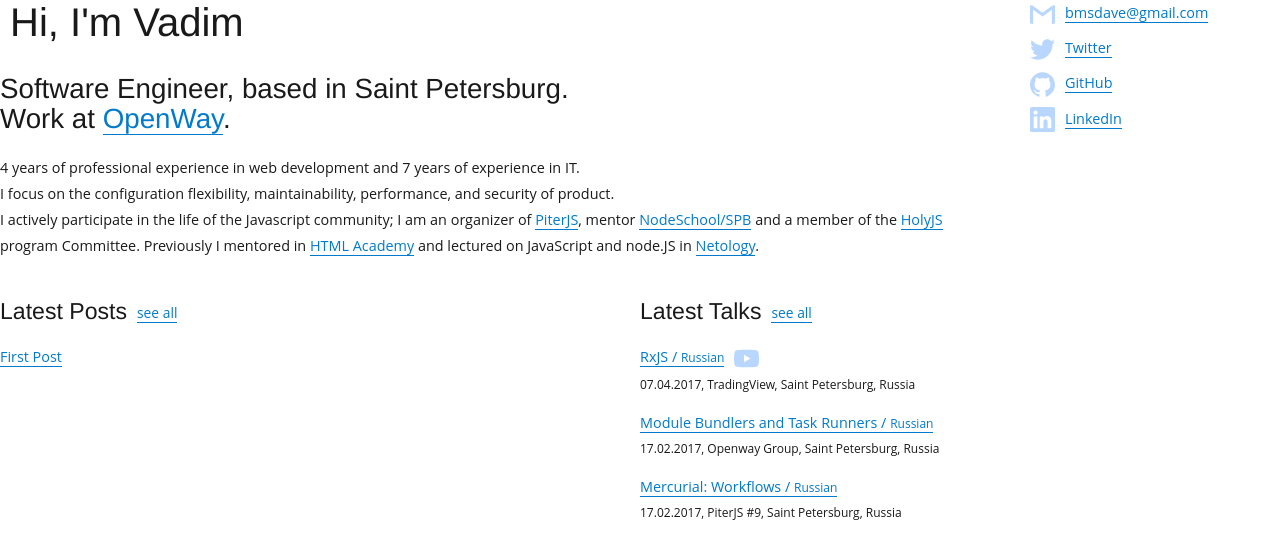
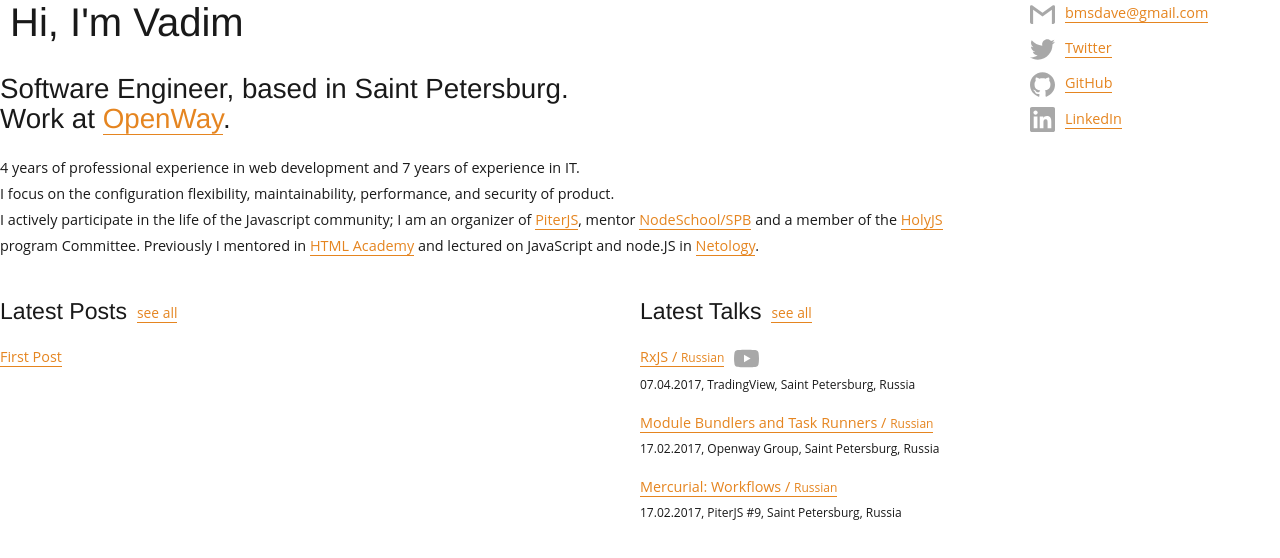
Before and after one commit to bmsdave/bmsdave.github.io, a Gatsby site: page / in a window 1280 px wide. Built offline with nearby package versions, Linux system fonts and the light colour scheme; Gatsby itself is replaced by a stand-in of ours; some packages are replaced by stand-ins of ours.

Commit message:
change colorTheme

```diff
--- a/config.js
+++ b/config.js
@@ -1,3 +1,5 @@
+import monokaiColors from "./monokaiColors";
+
 module.exports = {
     siteTitle: "Vadim Gorbachev | bmsdave", // Site title.
     shortSiteTitle: "bmsdave",
@@ -38,15 +40,7 @@ module.exports = {
             type: "linkedin"
         }
     ],
-    techInterestedIn: [
-        {
-            label: "Security"
-        },
-        {
-            label: "two",
-            href: "google.com"
-        }
-    ],
-    themeColor: "#006600", // Used for setting manifest and progress theme colors.
-    backgroundColor: "#006666" // Used for setting manifest background color.
+    themeColor: monokaiColors.colors["list.highlightForeground"], // Used for setting manifest and progress theme colors.
+    backgroundColor: monokaiColors.colors["editor.background"] // Used for setting manifest background color.
+
 };
--- a/gatsby-config.js
+++ b/gatsby-config.js
@@ -119,7 +119,7 @@ module.exports = {
             options: {
                 navigateFallback: null,
                 navigateFallbackWhitelist: [],
-                cacheId: "gatsby-plugin-offline-3"
+                cacheId: "gatsby-plugin-offline-4"
             }
         },
         {
--- /dev/null
+++ b/monokaiColors.js
@@ -0,0 +1,581 @@
+module.exports = {
+  "type": "dark",
+  "colors": {
+    "dropdown.background": "#525252",
+    "list.activeSelectionBackground": "#707070",
+    "list.focusBackground": "#707070",
+    "list.inactiveSelectionBackground": "#4e4e4e",
+    "list.hoverBackground": "#444444",
+    "list.highlightForeground": "#e58520",
+    "button.background": "#565656",
+    "editor.background": "#1e1e1e",
+    "editor.foreground": "#c5c8c6",
+    "editor.selectionBackground": "#676b7180",
+    "editor.selectionHighlightBackground": "#575b6180",
+    "editor.lineHighlightBackground": "#303030",
+    "editorLineNumber.activeForeground": "#949494",
+    "editor.wordHighlightBackground": "#4747a180",
+    "editor.wordHighlightStrongBackground": "#6767ce80",
+    "editorCursor.foreground": "#c07020",
+    "editorWhitespace.foreground": "#505037",
+    "editorIndentGuide.background": "#505037",
+    "editorGroupHeader.tabsBackground": "#282828",
+    "editorGroup.background": "#1e1e1e",
+    "tab.inactiveBackground": "#404040",
+    "tab.border": "#303030",
+    "tab.inactiveForeground": "#d8d8d8",
+    "peekView.border": "#3655b5",
+    "panelTitle.activeForeground": "#ffffff",
+    "statusBar.background": "#505050",
+    "statusBar.debuggingBackground": "#505050",
+    "statusBar.noFolderBackground": "#505050",
+    "titleBar.activeBackground": "#505050",
+    "activityBar.background": "#353535",
+    "activityBar.foreground": "#ffffff",
+    "activityBarBadge.background": "#3655b5",
+    "sideBar.background": "#272727",
+    "sideBarSectionHeader.background": "#505050",
+    "pickerGroup.foreground": "#b0b0b0",
+    "terminal.ansiWhite": "#ffffff",
+    "inputOption.activeBorder": "#3655b5",
+    "focusBorder": "#3655b5"
+  },
+  "tokenColors": [
+    {
+      "settings": {
+        "background": "#1e1e1e",
+        "foreground": "#C5C8C6"
+      }
+    },
+    {
+      "name": "By uonick",
+      "settings": {
+        "background": "#202025ff",
+        "foreground": "#c5c8c6ff"
+      }
+    },
+    {
+      "scope": [
+        "meta.embedded",
+        "source.groovy.embedded"
+      ],
+      "settings": {
+        "background": "#1e1e1e",
+        "foreground": "#C5C8C6"
+      }
+    },
+    {
+      "name": "Comment",
+      "scope": "comment",
+      "settings": {
+        "fontStyle": "",
+        "foreground": "#9A9B99"
+      }
+    },
+    {
+      "name": "String",
+      "scope": "string",
+      "settings": {
+        "fontStyle": "",
+        "foreground": "#9AA83A"
+      }
+    },
+    {
+      "name": "String Embedded Source",
+      "scope": "string source",
+      "settings": {
+        "fontStyle": "",
+        "foreground": "#D08442"
+      }
+    },
+    {
+      "name": "Number",
+      "scope": "constant.numeric",
+      "settings": {
+        "fontStyle": "",
+        "foreground": "#6089B4"
+      }
+    },
+    {
+      "name": "Built-in constant",
+      "scope": "constant.language",
+      "settings": {
+        "fontStyle": "",
+        "foreground": "#408080"
+      }
+    },
+    {
+      "name": "User-defined constant",
+      "scope": "constant.character, constant.other",
+      "settings": {
+        "fontStyle": "",
+        "foreground": "#8080FF",
+        "background": "#1e1e1e"
+      }
+    },
+    {
+      "name": "Keyword",
+      "scope": "keyword",
+      "settings": {
+        "fontStyle": "",
+        "foreground": "#6089B4"
+      }
+    },
+    {
+      "name": "Support",
+      "scope": "support",
+      "settings": {
+        "fontStyle": "",
+        "foreground": "#C7444A"
+      }
+    },
+    {
+      "name": "Storage",
+      "scope": "storage",
+      "settings": {
+        "fontStyle": "",
+        "foreground": "#9872A2"
+      }
+    },
+    {
+      "name": "Class name",
+      "scope": "entity.name.class, entity.name.type",
+      "settings": {
+        "fontStyle": "",
+        "foreground": "#9B0000",
+        "background": "#1E1E1E"
+      }
+    },
+    {
+      "name": "Inherited class",
+      "scope": "entity.other.inherited-class",
+      "settings": {
+        "fontStyle": "",
+        "foreground": "#C7444A"
+      }
+    },
+    {
+      "name": "Function name",
+      "scope": "entity.name.function",
+      "settings": {
+        "fontStyle": "",
+        "foreground": "#CE6700"
+      }
+    },
+    {
+      "name": "Function argument",
+      "scope": "variable.parameter",
+      "settings": {
+        "fontStyle": "",
+        "foreground": "#6089B4"
+      }
+    },
+    {
+      "name": "Tag name",
+      "scope": "entity.name.tag",
+      "settings": {
+        "fontStyle": "",
+        "foreground": "#9872A2"
+      }
+    },
+    {
+      "name": "Tag attribute",
+      "scope": "entity.other.attribute-name",
+      "settings": {
+        "fontStyle": "",
+        "foreground": "#9872A2"
+      }
+    },
+    {
+      "name": "Library function",
+      "scope": "support.function",
+      "settings": {
+        "fontStyle": "",
+        "foreground": "#9872A2"
+      }
+    },
+    {
+      "name": "Keyword",
+      "scope": "keyword",
+      "settings": {
+        "fontStyle": "",
+        "foreground": "#676867"
+      }
+    },
+    {
+      "name": "Class Variable",
+      "scope": "variable.other, variable.js, punctuation.separator.variable",
+      "settings": {
+        "fontStyle": "",
+        "foreground": "#6089B4"
+      }
+    },
+    {
+      "name": "Meta Brace",
+      "scope": "punctuation.section.embedded -(source string source punctuation.section.embedded), meta.brace.erb.html",
+      "settings": {
+        "fontStyle": "",
+        "foreground": "#008200"
+      }
+    },
+    {
+      "name": "Invalid",
+      "scope": "invalid",
+      "settings": {
+        "fontStyle": "",
+        "foreground": "#FF0B00"
+      }
+    },
+    {
+      "name": "Normal Variable",
+      "scope": "variable.other.php, variable.other.normal",
+      "settings": {
+        "fontStyle": "",
+        "foreground": "#6089B4"
+      }
+    },
+    {
+      "name": "Function Object",
+      "scope": "meta.function-call.object",
+      "settings": {
+        "fontStyle": "",
+        "foreground": "#9872A2"
+      }
+    },
+    {
+      "name": "Function Call Variable",
+      "scope": "variable.other.property",
+      "settings": {
+        "fontStyle": "",
+        "foreground": "#9872A2"
+      }
+    },
+    {
+      "name": "Keyword Control",
+      "scope": "keyword.control",
+      "settings": {
+        "fontStyle": "",
+        "foreground": "#9872A2"
+      }
+    },
+    {
+      "name": "Tag",
+      "scope": "meta.tag",
+      "settings": {
+        "fontStyle": "",
+        "foreground": "#D0B344"
+      }
+    },
+    {
+      "name": "Tag Name",
+      "scope": "entity.name.tag",
+      "settings": {
+        "fontStyle": "",
+        "foreground": "#6089B4"
+      }
+    },
+    {
+      "name": "Doctype",
+      "scope": "meta.doctype, meta.tag.sgml-declaration.doctype, meta.tag.sgml.doctype",
+      "settings": {
+        "fontStyle": "",
+        "foreground": "#9AA83A"
+      }
+    },
+    {
+      "name": "Tag Inline Source",
+      "scope": "meta.tag.inline source, text.html.php.source",
+      "settings": {
+        "fontStyle": "",
+        "foreground": "#9AA83A"
+      }
+    },
+    {
+      "name": "Tag Other",
+      "scope": "meta.tag.other, entity.name.tag.style, entity.name.tag.script, meta.tag.block.script, source.js.embedded punctuation.definition.tag.html, source.css.embedded punctuation.definition.tag.html",
+      "settings": {
+        "fontStyle": "",
+        "foreground": "#9872A2"
+      }
+    },
+    {
+      "name": "Tag Attribute",
+      "scope": "entity.other.attribute-name, meta.tag punctuation.definition.string",
+      "settings": {
+        "fontStyle": "",
+        "foreground": "#D0B344"
+      }
+    },
+    {
+      "name": "Tag Value",
+      "scope": "meta.tag string -source -punctuation, text source text meta.tag string -punctuation",
+      "settings": {
+        "fontStyle": "",
+        "foreground": "#6089B4"
+      }
+    },
+    {
+      "name": "Meta Brace",
+      "scope": "punctuation.section.embedded -(source string source punctuation.section.embedded), meta.brace.erb.html",
+      "settings": {
+        "fontStyle": "",
+        "foreground": "#D0B344"
+      }
+    },
+    {
+      "name": "HTML ID",
+      "scope": "meta.toc-list.id",
+      "settings": {
+        "foreground": "#9AA83A"
+      }
+    },
+    {
+      "name": "HTML String",
+      "scope": "string.quoted.double.html, punctuation.definition.string.begin.html, punctuation.definition.string.end.html",
+      "settings": {
+        "fontStyle": "",
+        "foreground": "#9AA83A"
+      }
+    },
+    {
+      "name": "HTML Tags",
+      "scope": "punctuation.definition.tag.html, punctuation.definition.tag.begin, punctuation.definition.tag.end",
+      "settings": {
+        "fontStyle": "",
+        "foreground": "#6089B4"
+      }
+    },
+    {
+      "name": "CSS ID",
+      "scope": "meta.selector.css entity.other.attribute-name.id",
+      "settings": {
+        "fontStyle": "",
+        "foreground": "#9872A2"
+      }
+    },
+    {
+      "name": "CSS Property Name",
+      "scope": "support.type.property-name.css",
+      "settings": {
+        "fontStyle": "",
+        "foreground": "#676867"
+      }
+    },
+    {
+      "name": "CSS Property Value",
+      "scope": "meta.property-group support.constant.property-value.css, meta.property-value support.constant.property-value.css",
+      "settings": {
+        "fontStyle": "",
+        "foreground": "#C7444A"
+      }
+    },
+    {
+      "name": "JavaScript Variable",
+      "scope": "variable.language.js",
+      "settings": {
+        "foreground": "#CC555A"
+      }
+    },
+    {
+      "name": "Template Definition",
+      "scope": [
+        "punctuation.definition.template-expression",
+        "punctuation.section.embedded.coffee"
+      ],
+      "settings": {
+        "foreground": "#D08442"
+      }
+    },
+    {
+      "name": "Reset JavaScript string interpolation expression",
+      "scope": [
+        "meta.template.expression"
+      ],
+      "settings": {
+        "foreground": "#C5C8C6"
+      }
+    },
+    {
+      "name": "PHP Function Call",
+      "scope": "meta.function-call.object.php",
+      "settings": {
+        "fontStyle": "",
+        "foreground": "#D0B344"
+      }
+    },
+    {
+      "name": "PHP Single Quote HMTL Fix",
+      "scope": "punctuation.definition.string.end.php, punctuation.definition.string.begin.php",
+      "settings": {
+        "foreground": "#9AA83A"
+      }
+    },
+    {
+      "name": "PHP Parenthesis HMTL Fix",
+      "scope": "source.php.embedded.line.html",
+      "settings": {
+        "foreground": "#676867"
+      }
+    },
+    {
+      "name": "PHP Punctuation Embedded",
+      "scope": "punctuation.section.embedded.begin.php, punctuation.section.embedded.end.php",
+      "settings": {
+        "fontStyle": "",
+        "foreground": "#D08442"
+      }
+    },
+    {
+      "name": "Ruby Symbol",
+      "scope": "constant.other.symbol.ruby",
+      "settings": {
+        "fontStyle": "",
+        "foreground": "#9AA83A"
+      }
+    },
+    {
+      "name": "Ruby Variable",
+      "scope": "variable.language.ruby",
+      "settings": {
+        "fontStyle": "",
+        "foreground": "#D0B344"
+      }
+    },
+    {
+      "name": "Ruby Special Method",
+      "scope": "keyword.other.special-method.ruby",
+      "settings": {
+        "fontStyle": "",
+        "foreground": "#D9B700"
+      }
+    },
+    {
+      "name": "Ruby Embedded Source",
+      "scope": [
+        "punctuation.section.embedded.begin.ruby",
+        "punctuation.section.embedded.end.ruby"
+      ],
+      "settings": {
+        "foreground": "#D08442"
+      }
+    },
+    {
+      "name": "SQL",
+      "scope": "keyword.other.DML.sql",
+      "settings": {
+        "fontStyle": "",
+        "foreground": "#D0B344"
+      }
+    },
+    {
+      "name": "diff: header",
+      "scope": "meta.diff, meta.diff.header",
+      "settings": {
+        "background": "#b58900",
+        "fontStyle": "italic",
+        "foreground": "#E0EDDD"
+      }
+    },
+    {
+      "name": "diff: deleted",
+      "scope": "markup.deleted",
+      "settings": {
+        "background": "#eee8d5",
+        "fontStyle": "",
+        "foreground": "#dc322f"
+      }
+    },
+    {
+      "name": "diff: changed",
+      "scope": "markup.changed",
+      "settings": {
+        "background": "#eee8d5",
+        "fontStyle": "",
+        "foreground": "#cb4b16"
+      }
+    },
+    {
+      "name": "diff: inserted",
+      "scope": "markup.inserted",
+      "settings": {
+        "background": "#eee8d5",
+        "foreground": "#219186"
+      }
+    },
+    {
+      "name": "Markup Quote",
+      "scope": "markup.quote",
+      "settings": {
+        "foreground": "#9872A2"
+      }
+    },
+    {
+      "name": "Markup Lists",
+      "scope": "markup.list",
+      "settings": {
+        "foreground": "#9AA83A"
+      }
+    },
+    {
+      "name": "Markup Styling",
+      "scope": "markup.bold, markup.italic",
+      "settings": {
+        "foreground": "#6089B4"
+      }
+    },
+    {
+      "name": "Markup Inline",
+      "scope": "markup.inline.raw",
+      "settings": {
+        "fontStyle": "",
+        "foreground": "#FF0080"
+      }
+    },
+    {
+      "name": "Markup Headings",
+      "scope": "markup.heading",
+      "settings": {
+        "foreground": "#D0B344"
+      }
+    },
+    {
+      "name": "Markup Setext Header",
+      "scope": "markup.heading.setext",
+      "settings": {
+        "fontStyle": "",
+        "foreground": "#D0B344"
+      }
+    },
+    {
+      "scope": "token.info-token",
+      "settings": {
+        "foreground": "#6796e6"
+      }
+    },
+    {
+      "scope": "token.warn-token",
+      "settings": {
+        "foreground": "#cd9731"
+      }
+    },
+    {
+      "scope": "token.error-token",
+      "settings": {
+        "foreground": "#f44747"
+      }
+    },
+    {
+      "scope": "token.debug-token",
+      "settings": {
+        "foreground": "#b267e6"
+      }
+    },
+    {
+      "name": "this.self",
+      "scope": "variable.language",
+      "settings": {
+        "foreground": "#c7444a"
+      }
+    }
+  ]
+}
--- a/src/components/EducationBlock/EducationBlock.jsx
+++ b/src/components/EducationBlock/EducationBlock.jsx
@@ -1,6 +1,7 @@
 import React from 'react'
 import styled from 'react-emotion'
 import {FancyH2} from '../FancyHeader/FancyHeader'
+import monokaiColors from "../../../monokaiColors";
 
 const Timeline = styled('section')`
   position: relative;
@@ -69,7 +70,7 @@ const EventTime = styled('div')`
     position: absolute;
     left: -5px;
     bottom: 0px;
-    background-color: #89bcfe;
+    background-color: ${monokaiColors.colors["list.focusBackground"]};
     opacity: 0.6;
     z-index: -2;
   }
--- a/src/components/ExperienceBlock/ExperienceBlock.jsx
+++ b/src/components/ExperienceBlock/ExperienceBlock.jsx
@@ -1,6 +1,7 @@
 import React from 'react'
 import styled from 'react-emotion'
 import {FancyH2} from '../FancyHeader/FancyHeader'
+import monokaiColors from "../../../monokaiColors";
 
 const Timeline = styled('section')`
   position: relative;
@@ -69,7 +70,7 @@ const EventTime = styled('div')`
     position: absolute;
     left: -5px;
     bottom: 0px;
-    background-color: #89bcfe;
+    background-color: ${monokaiColors.colors["list.focusBackground"]};
     opacity: 0.6;
     z-index: -2;
   }
--- a/src/components/FancyHeader/FancyHeader.jsx
+++ b/src/components/FancyHeader/FancyHeader.jsx
@@ -1,4 +1,5 @@
 import styled from "react-emotion";
+import monokaiColors from "../../../monokaiColors";
 
 export const FancyH1 = styled("h1")`
   margin: 0;
@@ -22,7 +23,7 @@ export const FancyH2 = styled(`h2`)`
     position: absolute;
     left: -10px;
     bottom: -5px;
-    background-color: #89bcfe;
+    background-color: ${monokaiColors.colors["list.focusBackground"]};
     opacity: 0.6;
     z-index: -2;
   }
--- a/src/components/LeadContacts/LeadContacts.jsx
+++ b/src/components/LeadContacts/LeadContacts.jsx
@@ -6,6 +6,7 @@ import GithubIcon from "../Icons/GithubIcon";
 import LinkedInIcon from "../Icons/LinkedInIcon";
 import GmailIcon from "../Icons/GmailIcon";
 import InstagramIcon from "../Icons/InstagramIcon";
+import monokaiColors from "../../../monokaiColors";
 
 const LeadContactsContainer = styled("div")`
   font-size: 0.9em;
@@ -45,7 +46,7 @@ const classes = {
     width: 25px;
     height: 25px;
     opacity: 0.6;
-    color: #89bcfe;
+    color: ${monokaiColors.colors["list.focusBackground"]};
     vertical-align: middle;
   `
 };
--- a/src/components/LeadText/LeadText.jsx
+++ b/src/components/LeadText/LeadText.jsx
@@ -18,10 +18,8 @@ const Text = styled("p")`
   }
 `;
 
-type
-LeadTextProps = {
-    className? : string,
-    techs: Array < {label: string, href: string} >
+type LeadTextProps = {
+    className? : string
 };
 
 export default class LeadText extends React.Component<LeadTextProps> {
@@ -44,8 +42,6 @@ export default class LeadText extends React.Component<LeadTextProps> {
                     I focus on the configuration flexibility, maintainability, performance, and security of product.<br/>
                     I actively participate in the life of the Javascript community; I am an organizer of <a href="https://piterjs.org/">PiterJS</a>, mentor <a href="https://nodeschool.io/spb/">NodeSchool/SPB</a> and a member of the <a href="https://holyjs.ru">HolyJS</a> program Committee.
                     Previously I mentored in <a href="https://htmlacademy.ru/">HTML Academy</a> and lectured on JavaScript and node.JS in <a href="https://netology.ru/">Netology</a>.
-
-
                 </Text>
             </div>
         );
--- a/src/components/ScrollToTop/ScrollToTop.jsx
+++ b/src/components/ScrollToTop/ScrollToTop.jsx
@@ -1,12 +1,13 @@
 import React from "react";
 import ScrollToTop from "react-scroll-up";
 import { css } from "react-emotion";
+import monokaiColors from "../../../monokaiColors";
 
 const classes = {
   container: css`
     width: 30px;
     height: 30px;
-    background-color: #89bcfe;
+    background-color: ${monokaiColors.colors["list.focusBackground"]};
     border-radius: 50%;
     opacity: 0.6;
   `,
--- a/src/components/SkillsBlock/SkillBar.jsx
+++ b/src/components/SkillsBlock/SkillBar.jsx
@@ -1,5 +1,6 @@
 import React from "react";
 import styled from "react-emotion";
+import monokaiColors from "../../../monokaiColors";
 
 const SkillBarRoot = styled("div")`
   margin-bottom: 10px;
@@ -22,7 +23,7 @@ const SkillValueBar = styled("div")`
   transition: width 0.7s ease;
   width: ${props => `${props.width}%`};
   height: 8px;
-  background-color: #89bcfe;
+  background-color: ${monokaiColors.colors["list.focusBackground"]};
   opacity: 0.6;
 `;
 
--- a/src/components/Talk.jsx
+++ b/src/components/Talk.jsx
@@ -1,13 +1,14 @@
 import React from "react";
 import styled from "react-emotion";
 import YoutubeIcon from "./Icons/YoutubeIcon";
+import monokaiColors from "../../monokaiColors";
 
 const TalkContainer = styled("div")``;
 
 const TalkVideoLink = styled("a")`
   box-shadow: none;
   opacity: 0.6;
-  color: #89bcfe;
+  color: ${monokaiColors.colors["list.focusBackground"]};
 
   :hover,
   :focus {
--- a/src/pages/index.jsx
+++ b/src/pages/index.jsx
@@ -85,7 +85,6 @@ class Index extends React.Component {
                 <Helmet title={Config.siteTitle}/>
                 <Row justifyContent="space-between" style={{marginBottom: 0}}>
                     <LeadText
-                        techs={Config.techInterestedIn}
                         className={classes.leadText}
                     />
                     <LeadContacts
--- a/src/templates/post.jsx
+++ b/src/templates/post.jsx
@@ -16,6 +16,7 @@ import "./code-highlight.css";
 import "./post.css";
 import TableOfContents from "../components/TableOfContent/TableOfContent";
 import ScrollToTop from "../components/ScrollToTop/ScrollToTop";
+import monokaiColors from "../../monokaiColors";
 
 const HiddenOnTablet = styled("div")`
   ${TABLET_MEDIA_QUERY} {
@@ -102,7 +103,7 @@ const PostContainer = styled("div")`
       position: absolute;
       left: -10px;
       bottom: -5px;
-      background-color: #89bcfe;
+      background-color: ${monokaiColors.colors["list.focusBackground"]};
       opacity: 0.6;
       z-index: -2;
     }
--- a/src/utils/typography.js
+++ b/src/utils/typography.js
@@ -1,6 +1,7 @@
 import Typography from "typography";
 import gray from "gray-percentage";
 import {MOBILE_MEDIA_QUERY} from "typography-breakpoint-constants";
+import monokaiColors from "../../monokaiColors";
 
 const typography = new Typography({
     baseFontSize: "16px",
@@ -77,7 +78,7 @@ const typography = new Typography({
         },
         a: {
             boxShadow: "0 1px 0 0 currentColor",
-            color: "#007acc",
+            color: monokaiColors.colors["list.highlightForeground"],
             textDecoration: "none",
             position: "relative",
             transition: "color 0.2s ease-out"
@@ -89,7 +90,7 @@ const typography = new Typography({
             boxShadow: "none"
         },
         "mark,ins": {
-            background: "#007acc",
+            background: monokaiColors.colors["list.highlightForeground"],
             color: "white",
             padding: `${rhythm(1 / 16)} ${rhythm(1 / 8)}`,
             textDecoration: "none"
```
Also changed, not shown: src/layouts/index.js (deleted, +0 -74 lines), static/images/bullet.svg, static/logos/logo-192x192.png (added), 1 other file.
